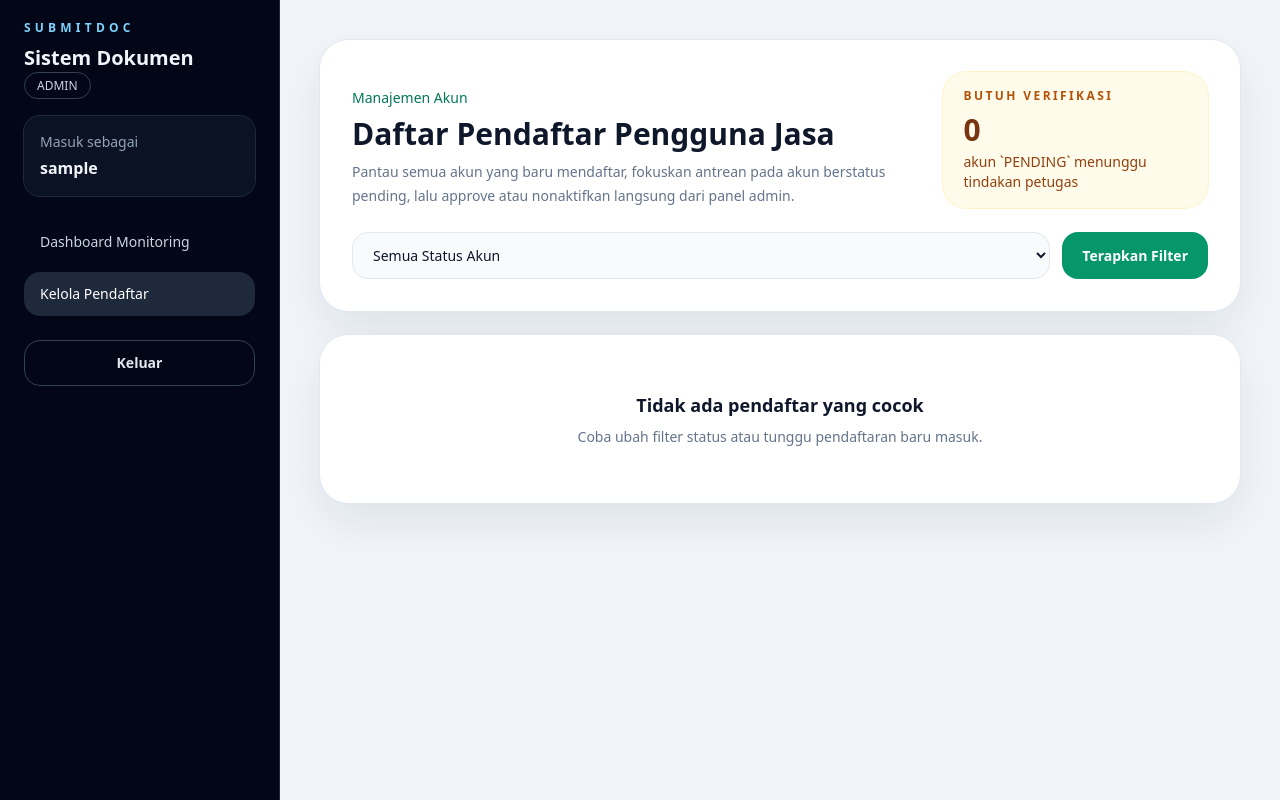
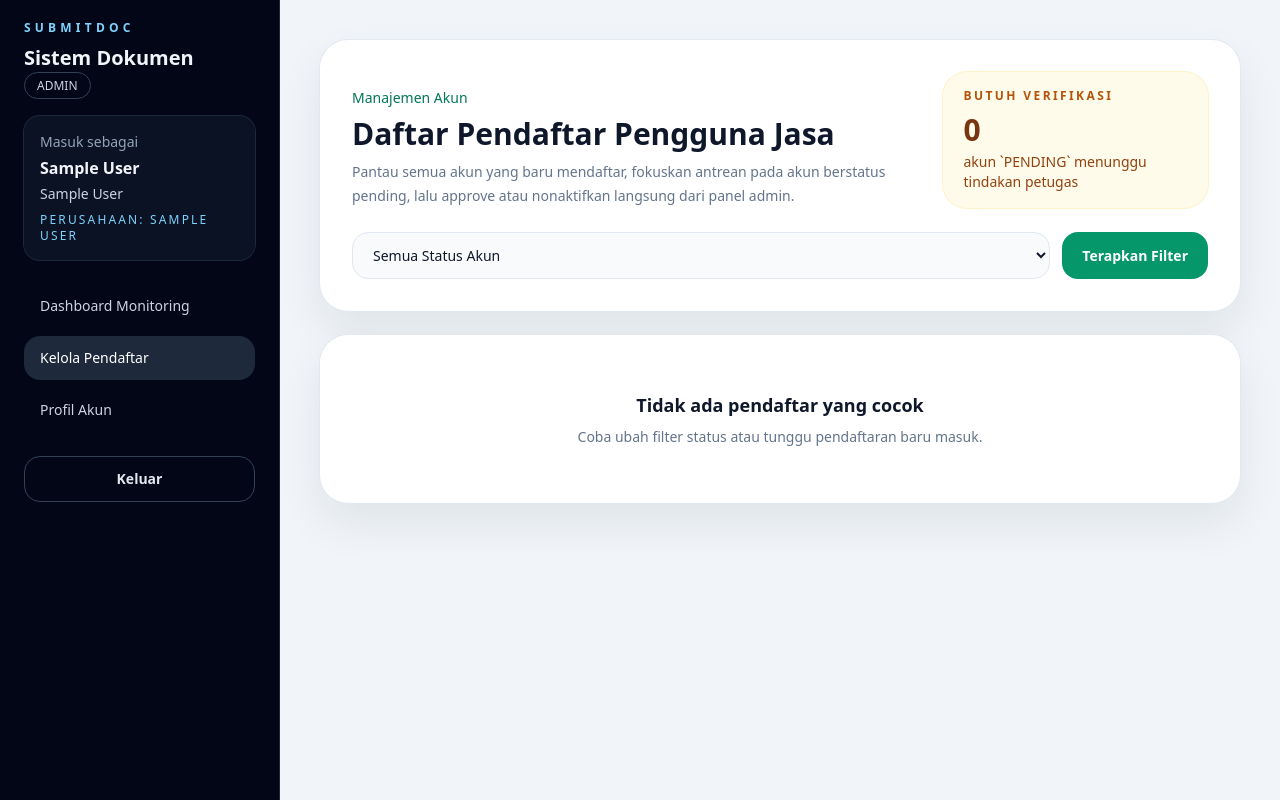
Before and after one commit to donirizkyf/esurat, a FastAPI app: page /admin/users in a window 1280 px wide. Run offline with FastAPI, Linux system fonts and the light colour scheme; the visitor is signed in with stand-in values (Sample User, id 1); tables that the repository leaves empty hold one stand-in row (values such as "Sample post"); some libraries are stand-ins or nearby versions.

Commit message:
Add user profile and password management

```diff
--- a/app/main.py
+++ b/app/main.py
@@ -16,6 +16,7 @@
     ACCOUNT_DEACTIVATED,
     ACCOUNT_PENDING,
     get_current_user,
+    hash_password,
     is_admin_user,
     is_monitoring_user,
     is_service_user,
@@ -23,6 +24,7 @@
     get_session_secret,
     router as auth_router,
     session_uses_https,
+    verify_password,
 )
 from app.database import Base, engine, get_db
 from app import models
@@ -118,6 +120,22 @@
     }
 
 
+def build_profile_context(
+    request: Request,
+    current_user: models.User,
+    *,
+    message: str | None = None,
+    error: str | None = None,
+):
+    return {
+        "request": request,
+        "app_name": "Sistem Pengajuan Dokumen",
+        "current_user": current_user,
+        "message": message,
+        "error": error,
+    }
+
+
 def get_admin_user(request: Request, db: Session) -> models.User | None:
     current_user = get_current_user(request, db)
     if not is_monitoring_user(current_user):
@@ -186,6 +204,28 @@
             models.User.account_status == ACCOUNT_PENDING,
         )
         .count(),
+    }
+
+
+def build_admin_user_detail_context(
+    request: Request,
+    current_user: models.User,
+    managed_user: models.User,
+    *,
+    message: str | None = None,
+    error: str | None = None,
+):
+    return {
+        "request": request,
+        "app_name": "Sistem Pengajuan Dokumen",
+        "current_user": current_user,
+        "managed_user": managed_user,
+        "account_status_labels": ACCOUNT_STATUS_LABELS,
+        "message": message,
+        "error": error,
+        "can_approve_user": is_admin_user(current_user),
+        "can_deactivate_user": is_super_admin(current_user),
+        "can_change_password": is_super_admin(current_user),
     }
 
 
@@ -266,6 +306,99 @@
         request,
         "admin_users.html",
         build_admin_user_management_context(request, current_user, db, selected_status, notice),
+    )
+
+
+@app.get("/profile", response_class=HTMLResponse)
+def profile_page(
+    request: Request,
+    message: str = "",
+    error: str = "",
+    db: Session = Depends(get_db),
+):
+    current_user = get_current_user(request, db)
+    if not current_user:
+        return RedirectResponse(url="/login/pengguna-jasa", status_code=status.HTTP_303_SEE_OTHER)
+
+    return templates.TemplateResponse(
+        request,
+        "profile.html",
+        build_profile_context(
+            request,
+            current_user,
+            message=message.strip() or None,
+            error=error.strip() or None,
+        ),
+    )
+
+
+@app.post("/profile/password")
+def update_own_password(
+    request: Request,
+    current_password: str = Form(...),
+    new_password: str = Form(...),
+    confirm_password: str = Form(...),
+    db: Session = Depends(get_db),
+):
+    current_user = get_current_user(request, db)
+    if not current_user:
+        return RedirectResponse(url="/login/pengguna-jasa", status_code=status.HTTP_303_SEE_OTHER)
+
+    if not verify_password(current_password, current_user.password_hash):
+        return RedirectResponse(
+            url="/profile?error=Kata+sandi+saat+ini+tidak+sesuai",
+            status_code=status.HTTP_303_SEE_OTHER,
+        )
+
+    if len(new_password) < 8:
+        return RedirectResponse(
+            url="/profile?error=Kata+sandi+baru+minimal+8+karakter",
+            status_code=status.HTTP_303_SEE_OTHER,
+        )
+
+    if new_password != confirm_password:
+        return RedirectResponse(
+            url="/profile?error=Konfirmasi+kata+sandi+baru+tidak+cocok",
+            status_code=status.HTTP_303_SEE_OTHER,
+        )
+
+    current_user.password_hash = hash_password(new_password)
+    db.commit()
+    log_audit_event(db, request, current_user.id, "verify", f"PASSWORD-{current_user.id}")
+
+    return RedirectResponse(
+        url="/profile?message=Kata+sandi+berhasil+diubah",
+        status_code=status.HTTP_303_SEE_OTHER,
+    )
+
+
+@app.get("/admin/users/{user_id}", response_class=HTMLResponse)
+def admin_user_detail(
+    user_id: int,
+    request: Request,
+    message: str = "",
+    error: str = "",
+    db: Session = Depends(get_db),
+):
+    current_user = get_admin_user(request, db)
+    if not current_user:
+        return RedirectResponse(url="/login/petugas", status_code=status.HTTP_303_SEE_OTHER)
+    require_admin_role(current_user)
+
+    managed_user = get_service_user_for_admin(db, user_id)
+    if not managed_user:
+        return RedirectResponse(url="/admin/users", status_code=status.HTTP_303_SEE_OTHER)
+
+    return templates.TemplateResponse(
+        request,
+        "admin_user_detail.html",
+        build_admin_user_detail_context(
+            request,
+            current_user,
+            managed_user,
+            message=message.strip() or None,
+            error=error.strip() or None,
+        ),
     )
 
 
@@ -469,6 +602,45 @@
 
     return RedirectResponse(
         url="/admin/users?message=Status+akun+berhasil+dinonaktifkan",
+        status_code=status.HTTP_303_SEE_OTHER,
+    )
+
+
+@app.post("/admin/users/{user_id}/password")
+def update_service_user_password(
+    user_id: int,
+    request: Request,
+    new_password: str = Form(...),
+    confirm_password: str = Form(...),
+    db: Session = Depends(get_db),
+):
+    current_user = get_admin_user(request, db)
+    if not current_user:
+        return RedirectResponse(url="/login/petugas", status_code=status.HTTP_303_SEE_OTHER)
+    require_super_admin_role(current_user)
+
+    managed_user = get_service_user_for_admin(db, user_id)
+    if not managed_user:
+        return RedirectResponse(url="/admin/users", status_code=status.HTTP_303_SEE_OTHER)
+
+    if len(new_password) < 8:
+        return RedirectResponse(
+            url=f"/admin/users/{user_id}?error=Kata+sandi+baru+minimal+8+karakter",
+            status_code=status.HTTP_303_SEE_OTHER,
+        )
+
+    if new_password != confirm_password:
+        return RedirectResponse(
+            url=f"/admin/users/{user_id}?error=Konfirmasi+kata+sandi+baru+tidak+cocok",
+            status_code=status.HTTP_303_SEE_OTHER,
+        )
+
+    managed_user.password_hash = hash_password(new_password)
+    db.commit()
+    log_audit_event(db, request, current_user.id, "verify", f"PASSWORD-{managed_user.id}")
+
+    return RedirectResponse(
+        url=f"/admin/users/{user_id}?message=Kata+sandi+pengguna+jasa+berhasil+diubah",
         status_code=status.HTTP_303_SEE_OTHER,
     )
 
--- a/templates/admin_users.html
+++ b/templates/admin_users.html
@@ -70,6 +70,9 @@
                         <td class="px-6 py-4 text-sm text-slate-600">{{ user.created_at.strftime("%Y-%m-%d %H:%M") if user.created_at else '-' }}</td>
                         <td class="px-6 py-4">
                             <div class="flex flex-col gap-2 sm:flex-row">
+                                <a href="/admin/users/{{ user.id }}" class="inline-flex w-full items-center justify-center rounded-xl border border-slate-300 px-4 py-2 text-sm font-semibold text-slate-700 transition hover:bg-slate-100">
+                                    Detail
+                                </a>
                                 {% if can_approve_user and user.account_status != 'ACTIVE' %}
                                 <form method="post" action="/admin/users/{{ user.id }}/approve">
                                     <button type="submit" class="inline-flex w-full items-center justify-center rounded-xl bg-emerald-600 px-4 py-2 text-sm font-semibold text-white transition hover:bg-emerald-700">
--- a/templates/base.html
+++ b/templates/base.html
@@ -43,10 +43,22 @@
 
             <div class="px-6 pb-6">
                 {% if current_user %}
-                <div class="rounded-2xl bg-slate-900/70 p-4 ring-1 ring-slate-800">
+                <a href="/profile" class="block rounded-2xl bg-slate-900/70 p-4 ring-1 ring-slate-800 transition hover:bg-slate-900 hover:ring-slate-700 {% if request.url.path == '/profile' %}bg-slate-900 ring-slate-700{% endif %}">
                     <p class="text-sm text-slate-400">Masuk sebagai</p>
-                    <p class="mt-1 text-base font-semibold">{{ current_user.username }}</p>
-                </div>
+                    <p class="mt-1 text-base font-semibold">
+                        {{ current_user.company_name or current_user.pic_name or current_user.username or current_user.email }}
+                    </p>
+                    <p class="mt-1 text-sm text-slate-300">
+                        {% if current_user.company_name %}
+                            {{ current_user.pic_name or current_user.email }}
+                        {% else %}
+                            {{ current_user.email }}
+                        {% endif %}
+                    </p>
+                    {% if current_user.company_name %}
+                    <p class="mt-2 text-xs font-medium uppercase tracking-[0.18em] text-sky-300">Perusahaan: {{ current_user.company_name }}</p>
+                    {% endif %}
+                </a>
 
                 <nav class="mt-6 space-y-2">
                     {% if current_user.role == 'service_user' %}
@@ -67,6 +79,9 @@
                         Kelola Pendaftar
                     </a>
                     {% endif %}
+                    <a href="/profile" class="flex items-center rounded-2xl px-4 py-3 text-sm font-medium transition {% if request.url.path == '/profile' %}bg-slate-800 text-white{% else %}text-slate-300 hover:bg-slate-900 hover:text-white{% endif %}">
+                        Profil Akun
+                    </a>
                 </nav>
 
                 <div class="mt-6">
```
Also changed, not shown: templates/admin_user_detail.html (added, +109 -0 lines), templates/profile.html (added, +83 -0 lines).
